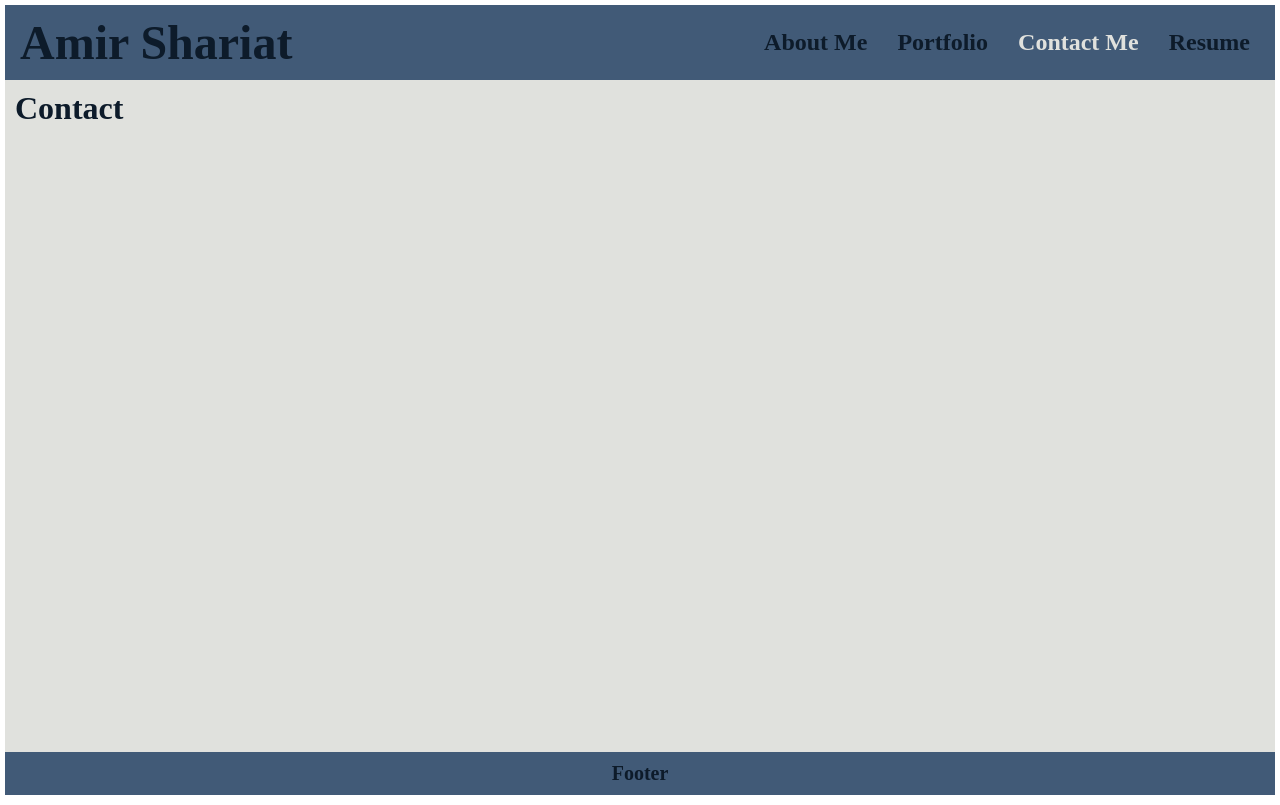
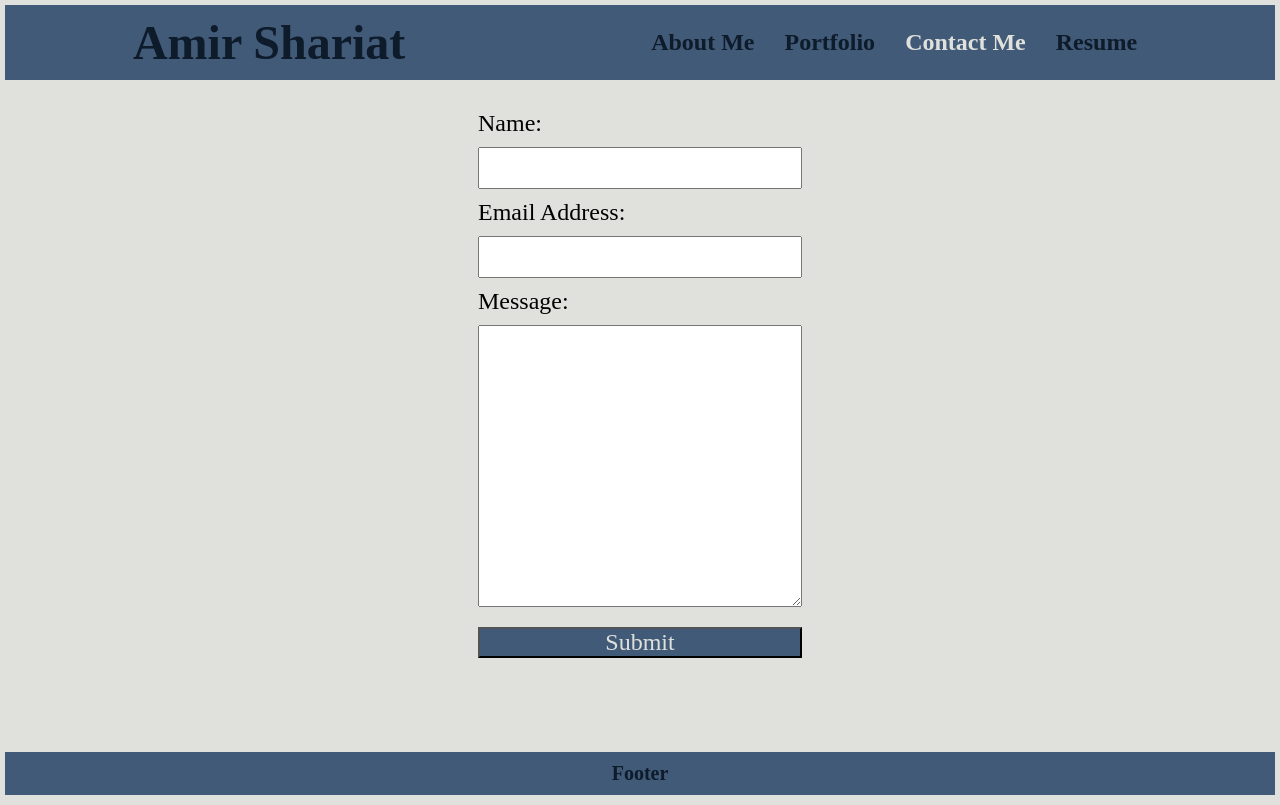
Before and after one commit to AShariat/react-portfolio, a React (Create React App) app: page / in a window 1280 px wide. Both pictures are taken after a click on the element "Contact Me". Built offline with nearby package versions, Linux system fonts and the light colour scheme.

Commit message:
contact me is done

```diff
--- a/src/components/Contact/index.js
+++ b/src/components/Contact/index.js
@@ -1,7 +1,87 @@
-import React from "react";
+import React, { useState } from "react";
+import { validateEmail } from "../../utils/helpers";
 
 function Contact() {
-  return <h3>Contact</h3>;
+  const [formState, setFormState] = useState({
+    name: "",
+    email: "",
+    message: "",
+  });
+  const { name, email, message } = formState;
+  const [errorMessage, setErrorMessage] = useState("");
+
+  function handleChange(e) {
+    if (e.target.name === "email") {
+      const isValid = validateEmail(e.target.value);
+      if (!isValid) {
+        setErrorMessage("your email is invalid!");
+      } else {
+        setErrorMessage("");
+      }
+    } else {
+      if (!e.target.value.length) {
+        setErrorMessage(`${e.target.name} is required!`);
+      } else {
+        setErrorMessage("");
+      }
+    }
+    if (!errorMessage) {
+      setFormState({ ...formState, [e.target.name]: e.target.value });
+    }
+  }
+
+  function handleSubmit(e) {
+    e.preventDefault();
+  }
+
+  return (
+    <form id="contact" onSubmit={handleSubmit}>
+      <div id="form-name">
+        <label htmlFor="name" className="form-label">
+          Name:
+        </label>
+        <input
+          className="form-input"
+          type="text"
+          name="name"
+          defaultValue={name}
+          onBlur={handleChange}
+        />
+      </div>
+      <div id="form-email">
+        <label htmlFor="email" className="form-label">
+          Email Address:
+        </label>
+        <input
+          className="form-input"
+          type="email"
+          name="email"
+          defaultValue={email}
+          onBlur={handleChange}
+        />
+      </div>
+      <div id="form-message">
+        <label htmlFor="message" className="form-label">
+          Message:
+        </label>
+        <textarea
+          className="form-input"
+          name="message"
+          rows="10"
+          defaultValue={message}
+          onBlur={handleChange}
+        />
+      </div>
+      {errorMessage && (
+        <div id="form-error">
+          <p className="error-text">{errorMessage}</p>
+        </div>
+      )}
+      <button type="submit" id="form-button">
+        Submit
+      </button>
+    </form>
+  );
 }
 
 export default Contact;
--- a/src/index.css
+++ b/src/index.css
@@ -9,6 +9,9 @@
   --tertiary: #415a77;
   --quaternary: #778da9;
   --quinary: #e0e1dd;
+}
+body {
+  background-color: var(--quinary);
 }
 h1 {
   font-size: 3rem;
@@ -46,7 +49,7 @@ header {
   padding: 10px;
   display: flex;
   flex-wrap: wrap;
-  justify-content: space-between;
+  justify-content: space-around;
   align-items: center;
   font-family: "Poiret One", cursive;
 }
@@ -68,10 +71,52 @@ header {
   color: var(--quinary);
 }
 main {
-  background-color: var(--quinary);
   margin: 0px 5px;
   padding: 10px;
   min-height: 84vh;
+  display: flex;
+  flex-wrap: wrap;
+}
+#contact {
+  margin: 20px auto;
+  display: flex;
+  flex-wrap: wrap;
+  flex-direction: column;
+}
+#form-name,
+#form-email,
+#form-message {
+  display: flex;
+  flex-wrap: wrap;
+  flex-direction: column;
+  margin-bottom: 10px;
+}
+.form-label {
+  font-size: 1.5rem;
+  font-family: "Poiret One", cursive;
+}
+.form-input {
+  font-size: 1.5rem;
+  padding: 5px;
+  margin-top: 10px;
+}
+.form-input:focus {
+  border: 1px solid var(--tertiary);
+  box-shadow: 0 0 0.25rem var(--secondary);
+}
+.error-text {
+  font-size: 1.25rem;
+  color: red;
+}
+#form-button {
+  margin-top: 10px;
+  font-size: 1.5rem;
+  font-family: "Poiret One", cursive;
+  background-color: var(--tertiary);
+  color: var(--quinary);
+}
+#form-button:hover {
+  box-shadow: 0 0 0.25rem var(--secondary);
 }
 footer {
   background-color: var(--tertiary);
```
